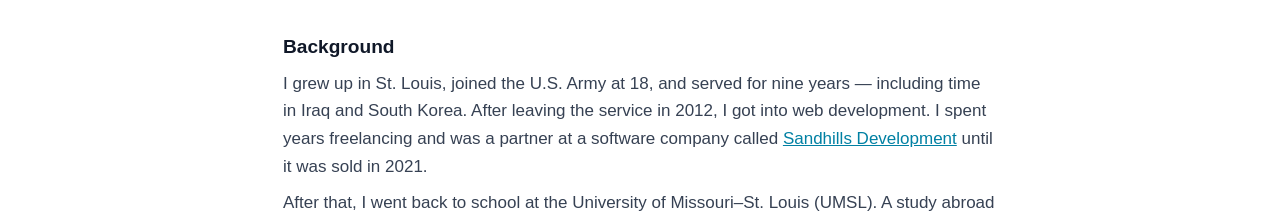
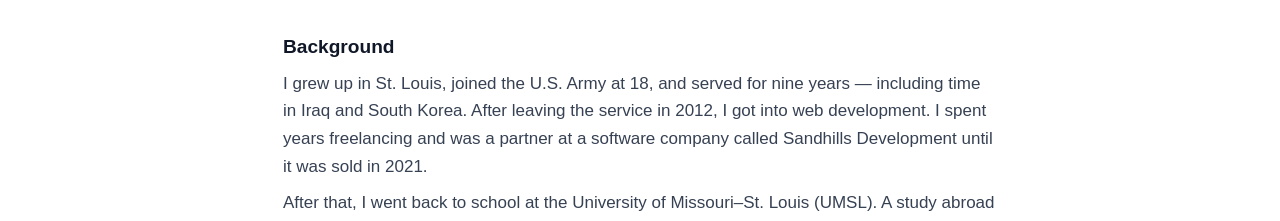
Before and after one commit to SeanChDavis/SeanChDavis, a React (Vite) app: page / in a window 1280 px wide. Shown: the part 339-560 px from the top of the page. Built offline with nearby package versions, Linux system fonts and the light colour scheme; the HTML template or start-up script is replaced by a standard one.

Commit message:
remove Sandhills link from home

```diff
--- a/src/pages/Home.jsx
+++ b/src/pages/Home.jsx
@@ -49,7 +49,7 @@ export default function Home({linkClasses, headingClasses, unorderedListClasses,
 
             <section className="space-y-2">
                 <h2 className={headingClasses}>Background</h2>
-                <p>I grew up in St. Louis, joined the U.S. Army at 18, and served for nine years — including time in Iraq and South Korea. After leaving the service in 2012, I got into web development. I spent years freelancing and was a partner at a software company called <a href="https://sandhillsdev.com" target="_blank" rel="noopener noreferrer" className={linkClasses}>Sandhills Development</a> until it was sold in 2021.</p>
+                <p>I grew up in St. Louis, joined the U.S. Army at 18, and served for nine years — including time in Iraq and South Korea. After leaving the service in 2012, I got into web development. I spent years freelancing and was a partner at a software company called Sandhills Development until it was sold in 2021.</p>
                 <p>After that, I went back to school at the University of Missouri&ndash;St. Louis (UMSL). A study abroad program took me to Germany, I visited the Netherlands while I was there, and I decided that's where I wanted to be next. As of January 2026, I have a Dutch residence permit.</p>
             </section>
 
```
